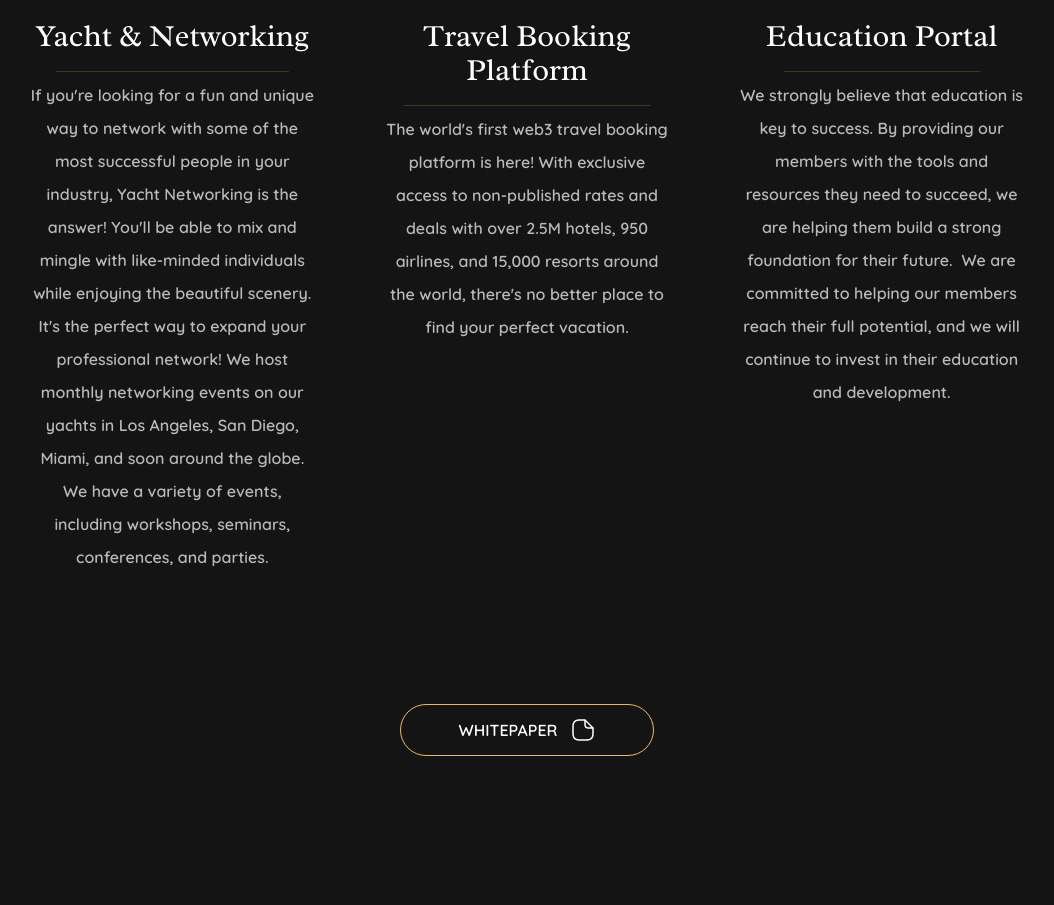
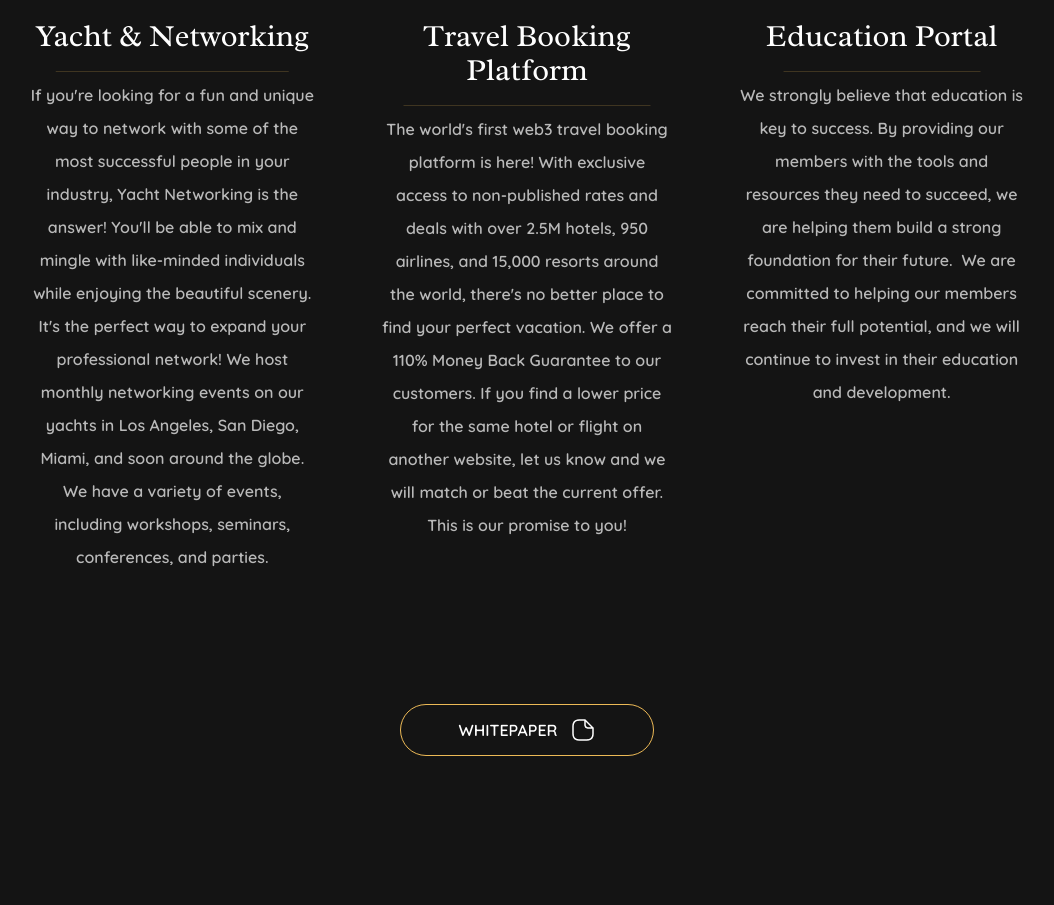
Before and after one commit to kevintr614/elevated, a React (Create React App) app: page / in a window 1280 px wide. Shown: the part 1780-2685 px from the top of the page, without its empty margins (113-1167 px from the left). Built offline with nearby package versions, Linux system fonts and the light colour scheme.

Commit message:
Update About.jsx

```diff
--- a/src/container/About/About.jsx
+++ b/src/container/About/About.jsx
@@ -23,7 +23,7 @@ const About = () => {
         },{
             title: 'Travel Booking Platform',
             icon: Image2,
-            text: "The world's first web3 travel booking platform is here! With exclusive access to non-published rates and deals with over 2.5M hotels, 950 airlines, and 15,000 resorts around the world, there's no better place to find your perfect vacation.",
+            text: "The world's first web3 travel booking platform is here! With exclusive access to non-published rates and deals with over 2.5M hotels, 950 airlines, and 15,000 resorts around the world, there's no better place to find your perfect vacation. We offer a 110% Money Back Guarantee to our customers. If you find a lower price for the same hotel or flight on another website, let us know and we will match or beat the current offer. This is our promise to you!",
         },{
             title: 'Education Portal',
             icon: Image3,
```
